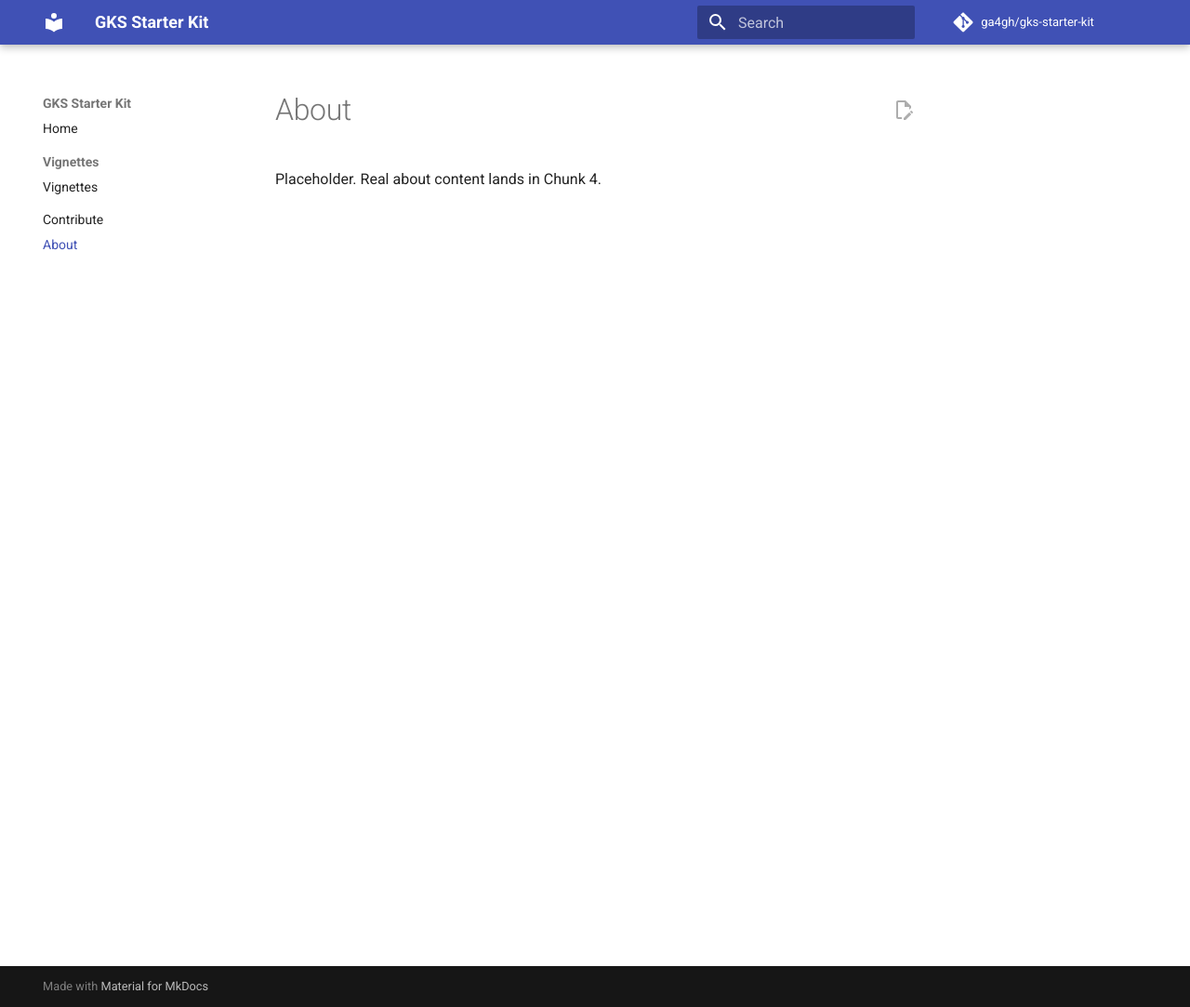
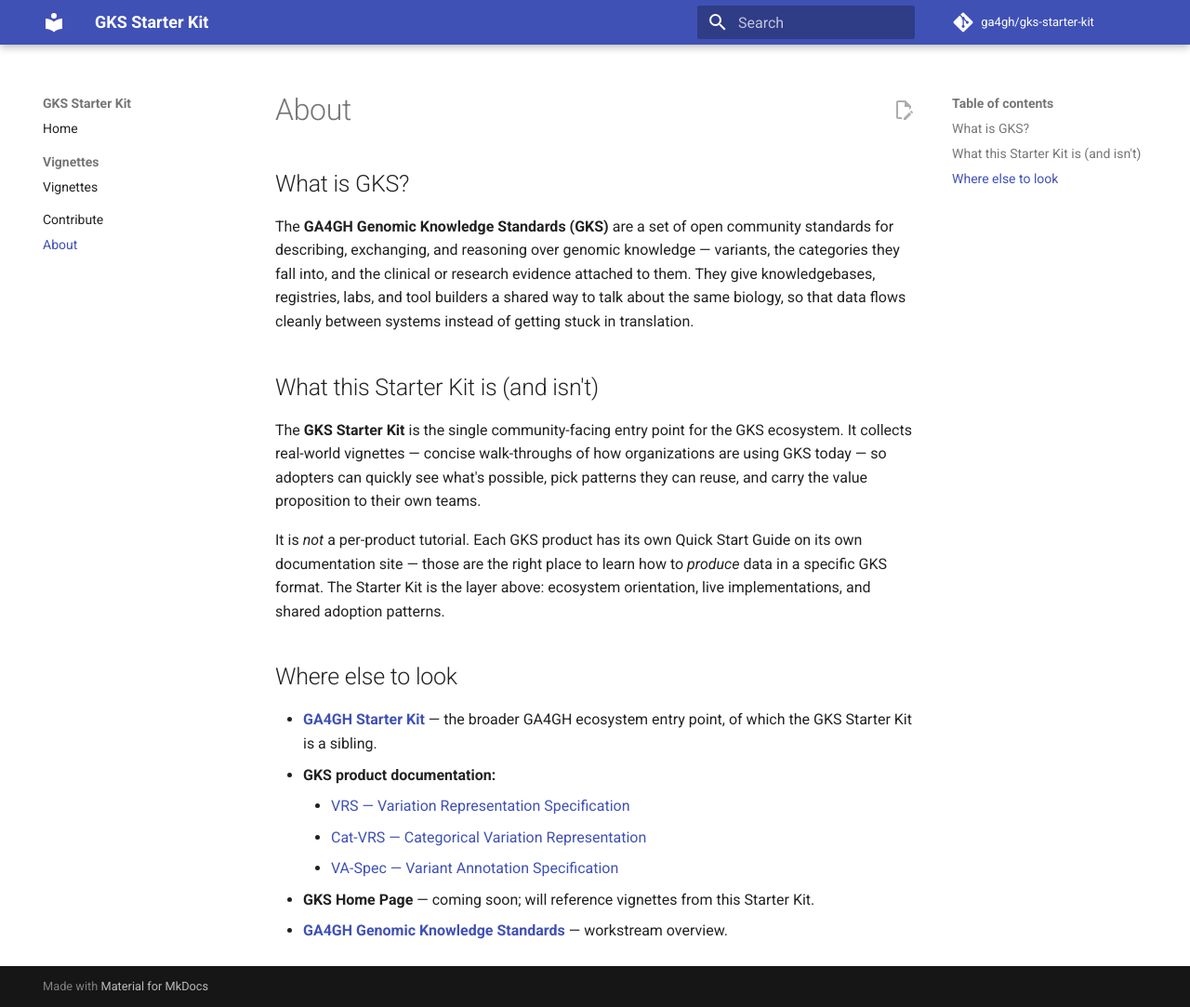
Before and after one commit to ga4gh/gkm-starter-kit, an MkDocs documentation site: the page built from docs/about.md, in a window 1280 px wide and 1083 px high. Shown: the whole window at 93% size. Built offline with MkDocs 1.6.1 and Material for MkDocs 9.7.7, drawn with Linux system fonts in a browser that asks for light colours; comment, search, counter and statistics services are not loaded.

Commit message:
Write About page

```diff
--- a/docs/about.md
+++ b/docs/about.md
@@ -1,3 +1,21 @@
 # About
 
-Placeholder. Real about content lands in Chunk 4.
+## What is GKS?
+
+The **GA4GH Genomic Knowledge Standards (GKS)** are a set of open community standards for describing, exchanging, and reasoning over genomic knowledge — variants, the categories they fall into, and the clinical or research evidence attached to them. They give knowledgebases, registries, labs, and tool builders a shared way to talk about the same biology, so that data flows cleanly between systems instead of getting stuck in translation.
+
+## What this Starter Kit is (and isn't)
+
+The **GKS Starter Kit** is the single community-facing entry point for the GKS ecosystem. It collects real-world vignettes — concise walk-throughs of how organizations are using GKS today — so adopters can quickly see what's possible, pick patterns they can reuse, and carry the value proposition to their own teams.
+
+It is *not* a per-product tutorial. Each GKS product has its own Quick Start Guide on its own documentation site — those are the right place to learn how to *produce* data in a specific GKS format. The Starter Kit is the layer above: ecosystem orientation, live implementations, and shared adoption patterns.
+
+## Where else to look
+
+- **[GA4GH Starter Kit](https://starterkit.ga4gh.org/)** — the broader GA4GH ecosystem entry point, of which the GKS Starter Kit is a sibling.
+- **GKS product documentation:**
+    - [VRS — Variation Representation Specification](https://vrs.ga4gh.org/)
+    - [Cat-VRS — Categorical Variation Representation](https://cat-vrs.ga4gh.org/)
+    - [VA-Spec — Variant Annotation Specification](https://va-ga4gh.readthedocs.io/)
+- **GKS Home Page** — coming soon; will reference vignettes from this Starter Kit.
+- **[GA4GH Genomic Knowledge Standards](https://www.ga4gh.org/work_stream/genomic-knowledge-standards/)** — workstream overview.
```
